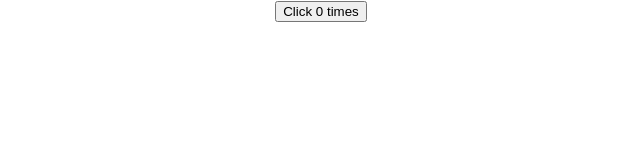
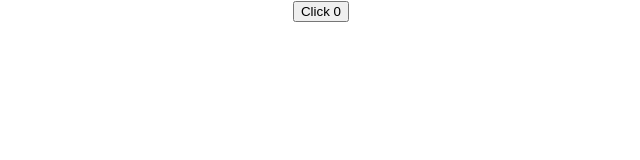
Before and after one commit to thethmuenaing/react-hooks, a React (Create React App) app: page / in a window 1280 px wide. Shown: the top 160 px of the page, without its empty margins (319-959 px from the left). Built offline with nearby package versions, Linux system fonts and the light colour scheme.

Commit message:
adding the use of useEffect code of HookCounterOne.js

```diff
--- a/src/App.js
+++ b/src/App.js
@@ -1,10 +1,11 @@
 import React from "react";
 import "./App.css";
 import ClassCounterOne from "./components/UseEffect/ClassCounterOne";
+import HookCounterOne from "./components/UseEffect/HookCounterOne";
 function App() {
 	return (
 		<div className="App">
-			<ClassCounterOne />
+			<HookCounterOne />
 		</div>
 	);
 }
--- /dev/null
+++ b/src/components/UseEffect/HookCounterOne.js
@@ -0,0 +1,17 @@
+import React, { useState, useEffect } from "react";
+
+const HookCounterOne = () => {
+	const [count, setCount] = useState(0);
+
+	useEffect(() => {
+		document.title = `You clickd ${count} times`;
+	});
+
+	return (
+		<div>
+			<button onClick={() => setCount(count + 1)}>Click {count}</button>
+		</div>
+	);
+};
+
+export default HookCounterOne;
```
